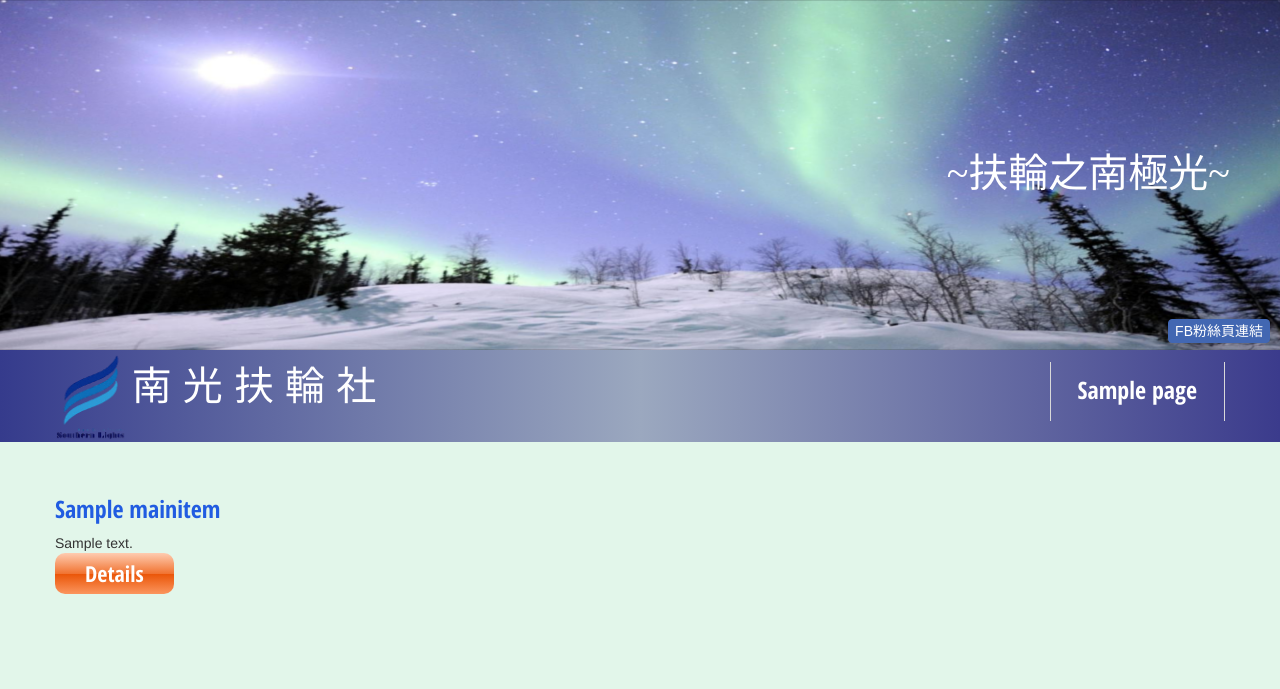
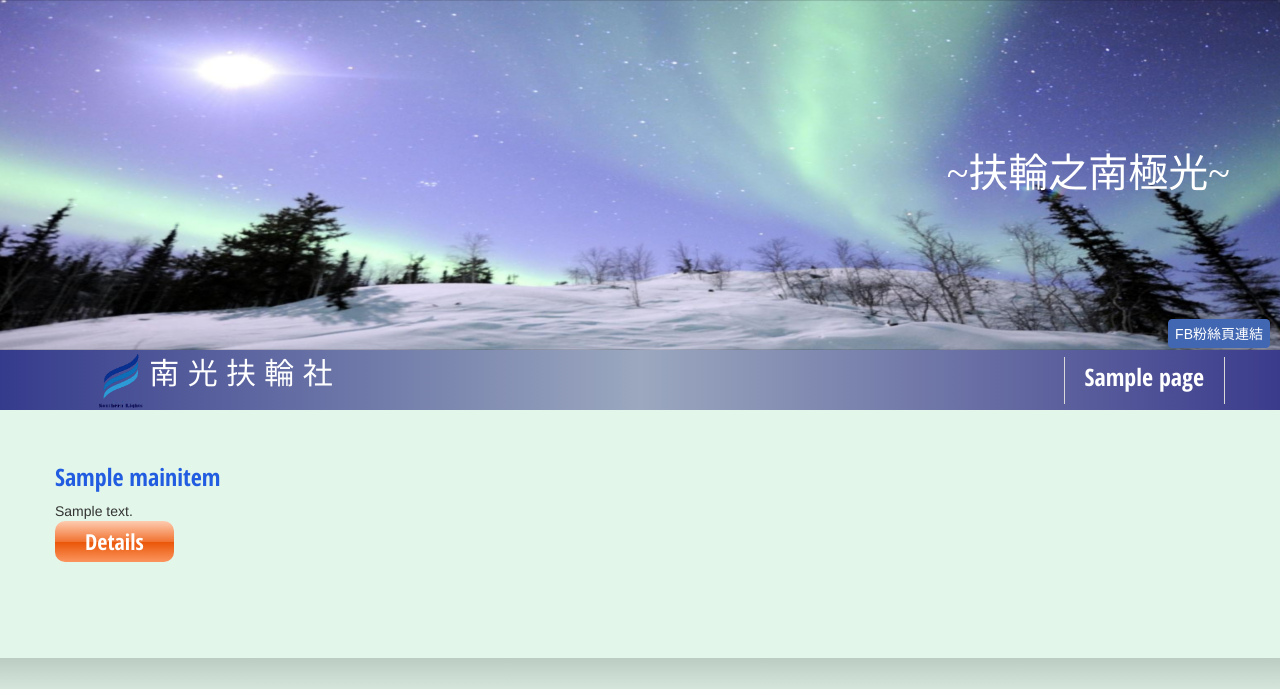
Before and after one commit to qweasd7485/southlightclub, a Django app: page /main/ in a window 1280 px wide. Shown: the top 689 px of the page. Run offline with Django 3.2, Linux system fonts and the light colour scheme; tables that the repository leaves empty hold one stand-in row (values such as "Sample post"); some libraries are stand-ins or nearby versions.

Commit message:
1.修改style.css中不以https運行會出錯的錯誤 2.調整FB粉絲專頁連結rwd 3.調整項目導覽行上下寬度 4.調整FB粉絲專頁連結大小

```diff
--- a/southlightclub/account/templates/account/login.html
+++ b/southlightclub/account/templates/account/login.html
@@ -1,6 +1,6 @@
 {% extends 'main/main.html' %}
 {% block content %}
-<br><br><br><br><br><br>
+<br><br><br><br><br><br><br><br><br>
 登入
 <form method=post action={% url 'account:login' %}>
 {% csrf_token %}
--- a/southlightclub/main/static/main/css/style.css
+++ b/southlightclub/main/static/main/css/style.css
@@ -340,7 +340,8 @@
 	float: left;
 	padding: 0;
 	margin: 0;
-	padding: 16px 10px 19px;
+	margin-top: -10px;
+	padding: 9px 15px 15px;
 	border-right: 1px solid #d9d9d9;
 	position: relative;
 	zoom: 1;
@@ -490,7 +491,7 @@
 	margin: 0;
 }
 a#headerH1{                     /*logo title*/
-	font-size: 40px;
+	font-size: 30px;
 }
 .parallax-window{
 	height:350px;
@@ -499,6 +500,7 @@
 }
 
 input#linkfb{
+  height:29px;
   color:white;
   background-color: #4267b2;
   border:1px solid #4267b2;
@@ -1661,8 +1663,14 @@
 hr.line1 {
 	width: 455px;
 }
-.my_navbar .nav li {
-	padding: 16px 27px 19px;
+
+.my_navbar .nav li {           /*header menu 邊界  大小*/
+  margin-top: -5px;
+	padding: 8px 20px 15px;
+}
+.my_navbar .nav ul {            /*header menu's submenu position*/
+  position: absolute;
+  top: 50px;
 }
 .container {
 	padding: 0;
--- a/southlightclub/main/static/main/js/jquery.mobilemenu.js
+++ b/southlightclub/main/static/main/js/jquery.mobilemenu.js
@@ -13,7 +13,7 @@
 $.fn.mobileMenu = function(options) {
 
   var defaults = {
-      defaultText: 'Navigate to...',
+      defaultText: '首頁',
       className: 'select-menu',
       subMenuClass: 'sub-menu',
       subMenuDash: '&ndash;'
--- a/southlightclub/main/templates/main/main.html
+++ b/southlightclub/main/templates/main/main.html
@@ -23,19 +23,19 @@
     <section class="bgmainhead">
       <article class="slogan">
         <p>~扶輪之南極光~</p><!-- AR PL UKai TW -->
-        <div id="fblike" >
         <form action="https://www.facebook.com/%E5%8D%97%E5%85%89%E6%89%B6%E8%BC%AA%E7%A4%BE-778710312258036/?fref=ts">
           <input id="linkfb" type="submit" value="FB粉絲頁連結">
         </form>
       </article>
     </section>
   </div>
-      <div id="stuck_container" class="menu-bg">
+      <div id="stuck_container" class="menu-bg" style="height:60px">
         <div class="container">
             <div class="row ">
                   <article class="col-lg-4 col-sm-4 col-xs-12">
-                      <img id=logo width="20%" height="70%" class=xs-hide src="{% static 'main/img/logo.png' %}">
-                      <a id="headerH1" style="color:white; " href="{% url 'main:main' %}" class=xs-hide>南&nbsp光&nbsp扶&nbsp輪&nbsp社</a>
+                      <img id=logo style="width:13%" class=xs-hide src="{% static 'main/img/logo.png' %}">
+                      <a id="headerH1" style="color:white;" href="{% url 'main:main' %}" class=xs-hide>南&nbsp光&nbsp扶&nbsp輪&nbsp社</a>
+                      <!-- 注意行高 -->
                   </article>
                   <article class="col-lg-8 col-sm-8 col-xs-12">
                       <div class="menuheader">
```
Also changed, not shown: other parts of southlightclub/main/static/main/css/style.css (+72 -3 lines).
